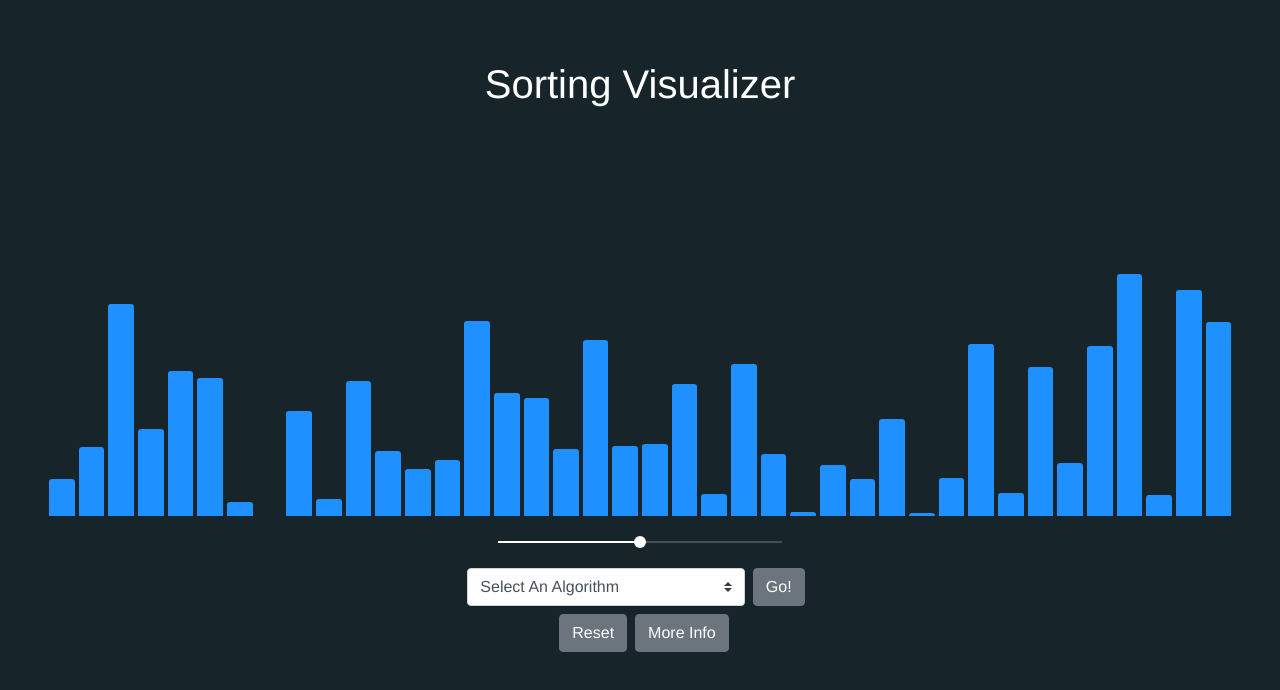
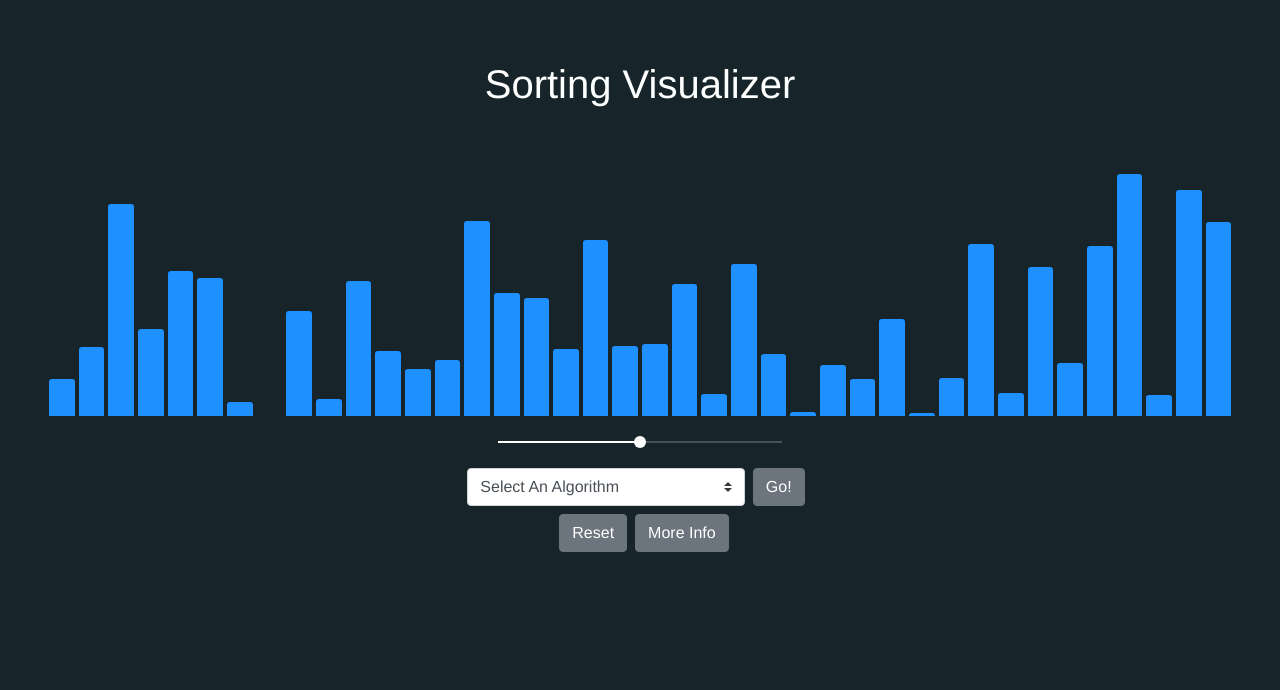
Before and after one commit to jameseaster/algo-visualization, a Vue app: page / in a window 1280 px wide. Shown: the top 690 px of the page. Built offline with nearby package versions, Linux system fonts and the light colour scheme; what vue-window-size would draw is missing.

Commit message:
(fix) change data height from percentage to fixed number

```diff
--- a/src/components/Data.vue
+++ b/src/components/Data.vue
@@ -1,5 +1,5 @@
 <template>
-  <b-container class="data" fluid>
+  <b-container class="data pt-auto" fluid>
     <b-row
       class="mx-auto"
       :style="{ 'flex-grow': 1 }"
@@ -32,7 +32,7 @@ export default {
 .data {
   display: flex;
   align-items: flex-end;
-  height: 50%;
+  height: 300px;
   max-width: 95%;
 }
 
```
